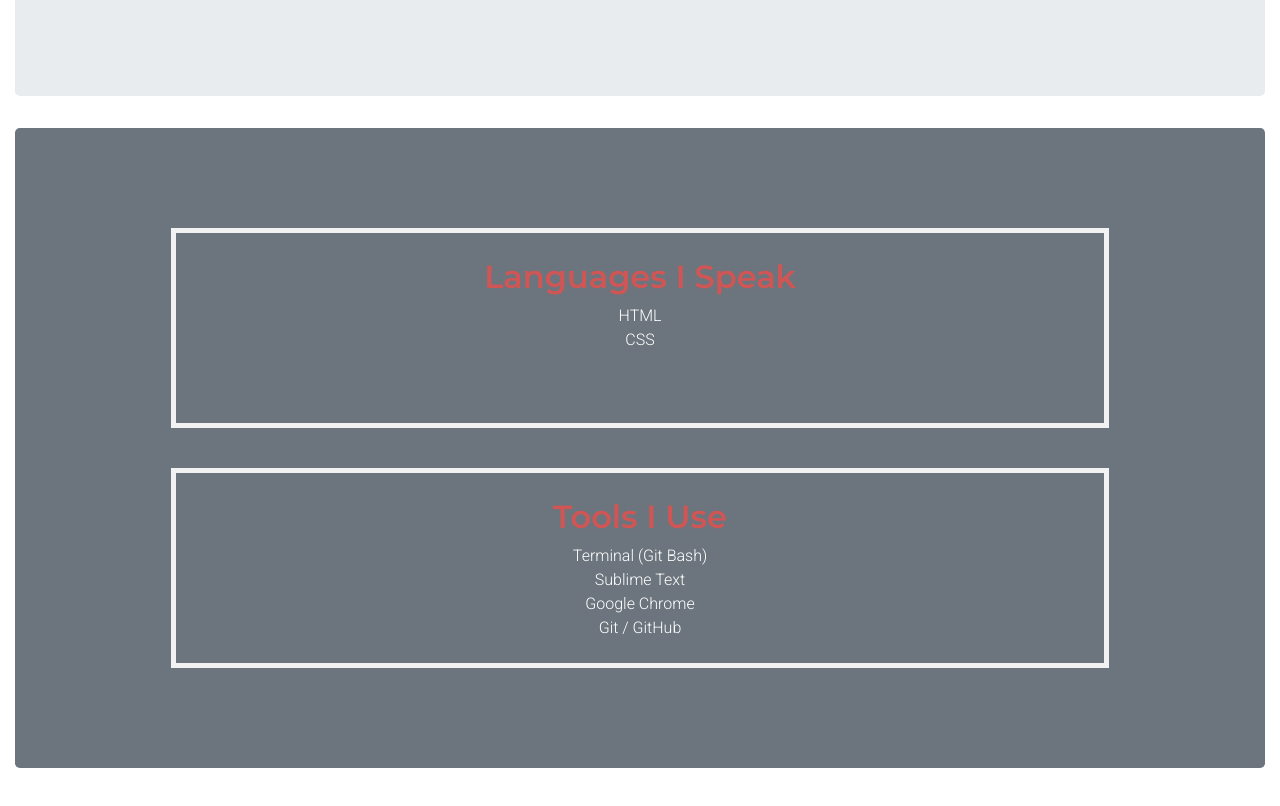
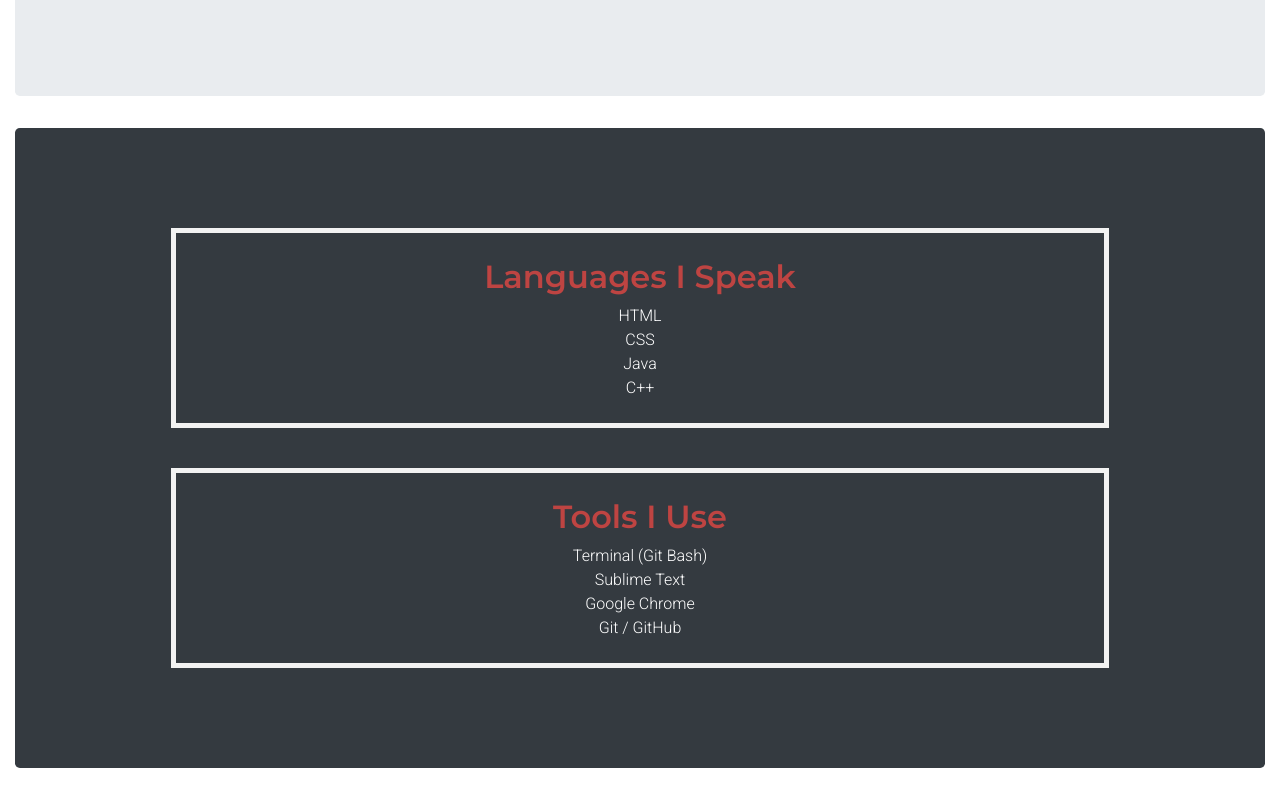
Before and after one commit to namnajmah/fcb-portfolio, a plain HTML site: page index.html in a window 1280 px wide. Shown: the part 560-1366 px from the top of the page. Drawn offline with nearby package versions, Linux system fonts and the light colour scheme.

Commit message:
Languages updated.

```diff
--- a/index.html
+++ b/index.html
@@ -3,7 +3,6 @@
   <head>
     <meta charset="utf-8" />
     <title>Najmah Omar | Web Developer Portfolio</title>
-
     <!-- Bootstrap -->
     <link
       rel="stylesheet"
@@ -52,12 +51,14 @@
         <h2>Web Developer Portfolio</h2>
         <img src="images/naj.jpg" />
       </section>
-      <section id="gallery" class="text-center bg-secondary mb-5">
+      <section id="gallery" class="text-center bg-dark mb-5">
         <div class="tools">
           <h2>Languages I Speak</h2>
           <ul>
             <li>HTML</li>
             <li>CSS</li>
+            <li>Java</li>
+            <li>C++</li>
           </ul>
         </div>
         <div class="tools">
```
